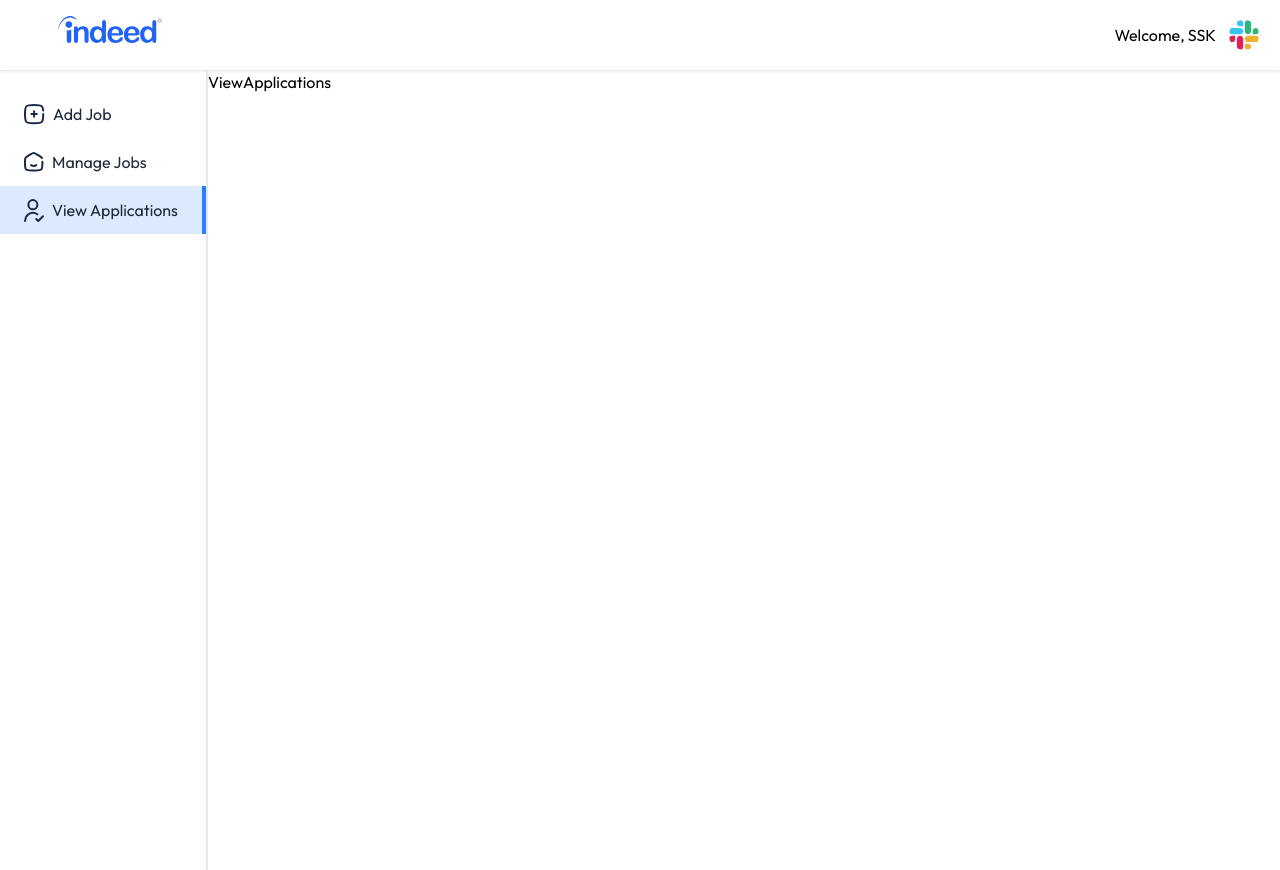
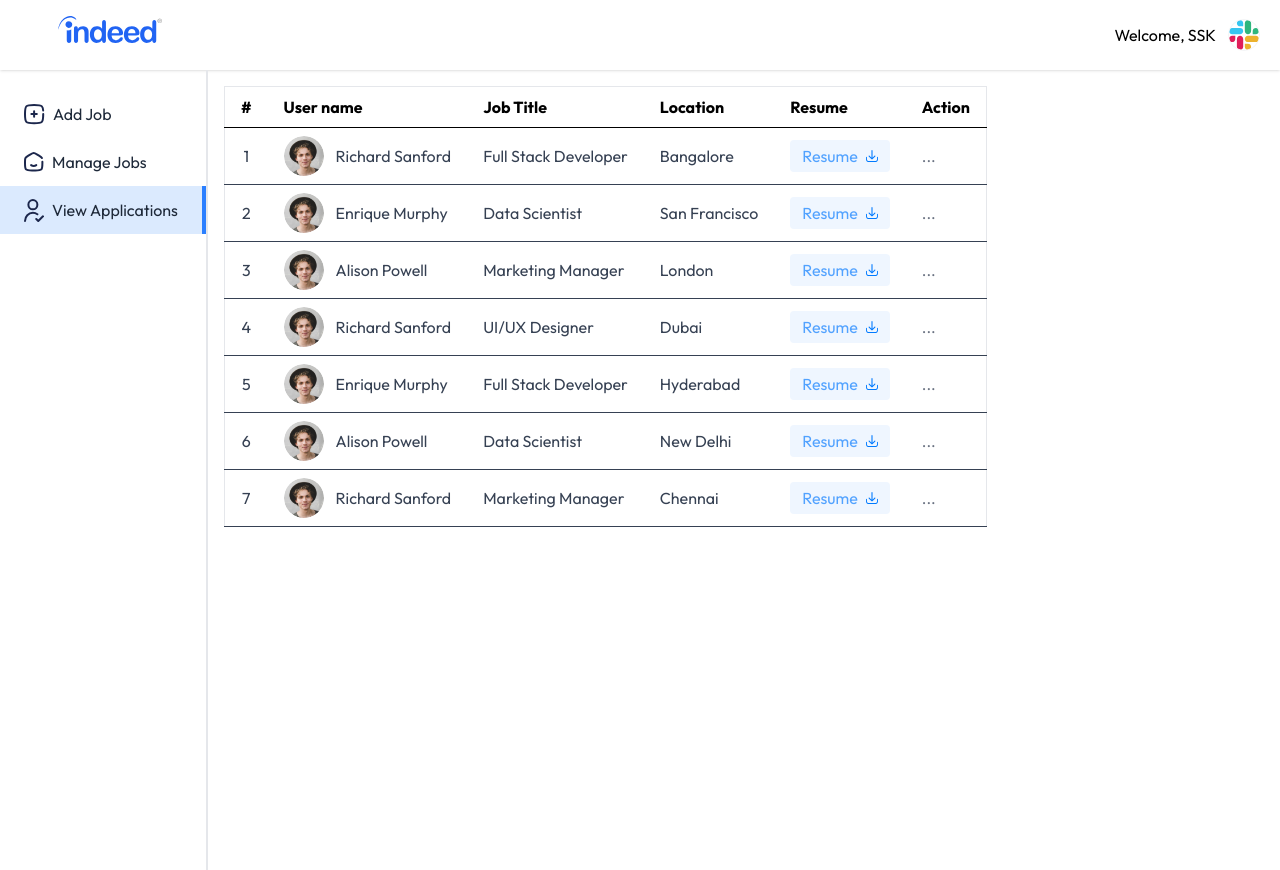
Before and after one commit to 2SSK/jobPortal, a React (Vite) app in the folder client/: page /dashboard/view-applications in a window 1280 px wide. Built offline with nearby package versions, Linux system fonts and the light colour scheme; no server answers.

Commit message:
feat: Implement ViewApplications page with applicant data display and action buttons

```diff
--- a/client/src/pages/ViewApplications.tsx
+++ b/client/src/pages/ViewApplications.tsx
@@ -1,3 +1,68 @@
+import { assets, viewApplicationsPageData } from "../assets/assets";
+
 export const ViewApplications = () => {
-  return <div>ViewApplications</div>;
+  return (
+    <div className="container mx-auto p-4">
+      <div>
+        <table className="w-full max-w-4xl bg-white border border-gray-200 max-sm:text-sm">
+          <thead>
+            <tr className="border-b">
+              <th className="py-2 px-4 text-left">#</th>
+              <th className="py-2 px-4 text-left">User name</th>
+              <th className="py-2 px-4 text-left max-sm:hidden">Job Title</th>
+              <th className="py-2 px-4 text-left max-sm:hidden">Location</th>
+              <th className="py-2 px-4 text-left">Resume</th>
+              <th className="py-2 px-4 text-left">Action</th>
+            </tr>
+          </thead>
+          <tbody>
+            {viewApplicationsPageData.map((applicant, index) => (
+              <tr key={index} className="text-gray-700">
+                <td className="py-2 px-4 border-b text-center">{index + 1}</td>
+                <td className="py-2 px-4 border-b text-center">
+                  <div className="flex items-center">
+                    <img
+                      src={applicant.imgSrc}
+                      alt=""
+                      className="w-10 h-10 rounded-full mr-3 max-sm:hidden"
+                    />
+                    <span className="">{applicant.name}</span>
+                  </div>
+                </td>
+                <td className="py-2 px-4 border-b max-sm:hidden">
+                  {applicant.jobTitle}
+                </td>
+                <td className="py-2 px-4 border-b max-sm:hidden">
+                  {applicant.location}
+                </td>
+                <td className="py-2 px-4 border-b">
+                  <a
+                    href=""
+                    target="_blank"
+                    className="bg-blue-50 text-blue-400 px-3 py-1 rounded inline-flex gap-2 items-center"
+                  >
+                    Resume
+                    <img src={assets.resume_download_icon} alt="" />
+                  </a>
+                </td>
+                <td className="py-2 px-4 border-b relative">
+                  <div className="relative inline-block text-left group">
+                    <button className="text-gray-500 action-button">...</button>
+                    <div className="z-10 hidden absolute right-0 md:left-0 top-0 mt-2 w-32 bg-white border border-gray-200 rounded shadow group-hover:block">
+                      <button className="block w-full text-left px-4 py-2 text-blue-500 hover:bg-gray-100">
+                        Accept
+                      </button>
+                      <button className="block w-full text-left px-4 py-2 text-red-500 hover:bg-gray-100">
+                        Reject
+                      </button>
+                    </div>
+                  </div>
+                </td>
+              </tr>
+            ))}
+          </tbody>
+        </table>
+      </div>
+    </div>
+  );
 };
```
